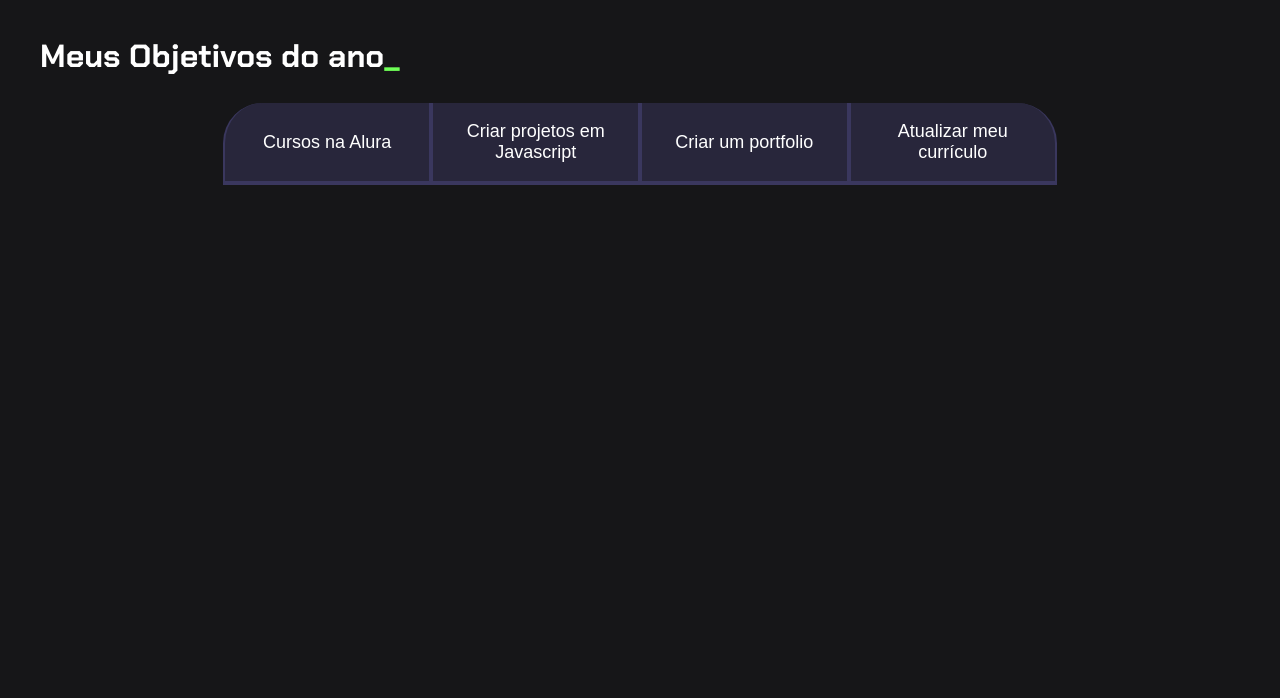
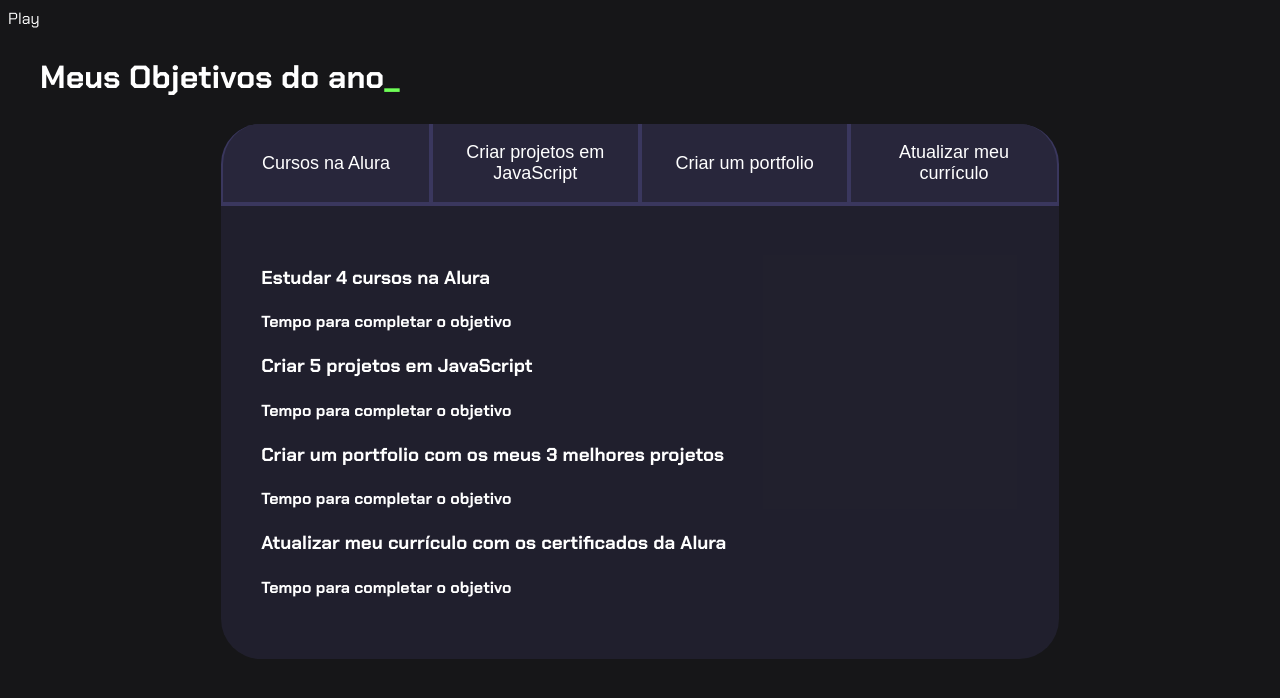
Before and after one commit to nickjj7/nicolle-2024, a plain HTML site: page index.html in a window 1280 px wide. Both pictures are taken after a click on the button "Cursos na Alura". Drawn offline with Linux system fonts and the light colour scheme.

Commit message:
Add files via upload

```diff
--- a/index.html
+++ b/index.html
@@ -1,6 +1,11 @@
 <!DOCTYPE html>
 <html lang="pt-br">
-<head>
+<head>Play
+
+
+
+    </div>
+</div>
     <meta charset="UTF-8">
     <meta name="viewport" content="width=device-width, initial-scale=1.0">
     <title>meus objetivos do ano</title>
@@ -10,10 +15,37 @@
 <body>
     <section class="conteudo-principal">
         <h2 class="titulo-principal">Meus Objetivos do ano<span>_</span></h2>
-<div class="botoes">
-        <button class="botao">Cursos na Alura</button>
-        <button class="botao">Criar projetos em Javascript</button>
+
+
+ <div class="conteudo">
+    <div class="botoes">
+        <button class="botao ativo">Cursos na Alura</button>
+        <button class="botao">Criar projetos em JavaScript</button>
         <button class="botao">Criar um portfolio</button>
         <button class="botao">Atualizar meu currículo</button>
- </div>
+    </div>
+    <div class="abas-textos">
+        <div class="aba-conteudo">
+            <h3 class="aba-conteudo-titulo-principal">Estudar 4 cursos na Alura</h3>
+            <h4 class="aba-conteudo-titulo-secundario">Tempo para completar o objetivo</h4>
+        </div>
+        <div class="aba-conteudo">
+            <h3 class="aba-conteudo-titulo-principal">Criar 5 projetos em JavaScript</h3>
+            <h4 class="aba-conteudo-titulo-secundario">Tempo para completar o objetivo</h4>
+        </div>
+        <div class="aba-conteudo">
+            <h3 class="aba-conteudo-titulo-principal">Criar um portfolio com os meus 3 melhores projetos</h3>
+            <h4 class="aba-conteudo-titulo-secundario">Tempo para completar o objetivo</h4>
+        </div>
+        <div class="aba-conteudo">
+            <h3 class="aba-conteudo-titulo-principal">Atualizar meu currículo com os certificados da Alura</h3>
+            <h4 class="aba-conteudo-titulo-secundario">Tempo para completar o objetivo</h4>
+        </div>
+    </div>
+</div>
+
+
 </section>
+<script src="main.js"></script>
+</body>
+</html>
--- /dev/null
+++ b/main.js
@@ -0,0 +1,12 @@
+const botoes = document.querySelectorAll(".botao");
+
+for(let i=0;i <botoes.length;i++){
+    botoes[i].onclick = function(){
+
+        for(let j=0;j<botoes.length;j++){
+            botoes[j].classList.remove("ativo");
+        }
+        botoes[i].classList.add("ativo");
+    }
+
+}
--- a/style.css
+++ b/style.css
@@ -57,6 +57,13 @@ body {
 .botoes{
     display:  block;
 }
+.abas-textos{
+    background-color: var(--texto-fundo);
+    padding: 40px;
+    border-radius: 0 0 40px 40px;
+}
+
+
 
 @media screen and (min-width: 768px) {
     .botoes {
```
